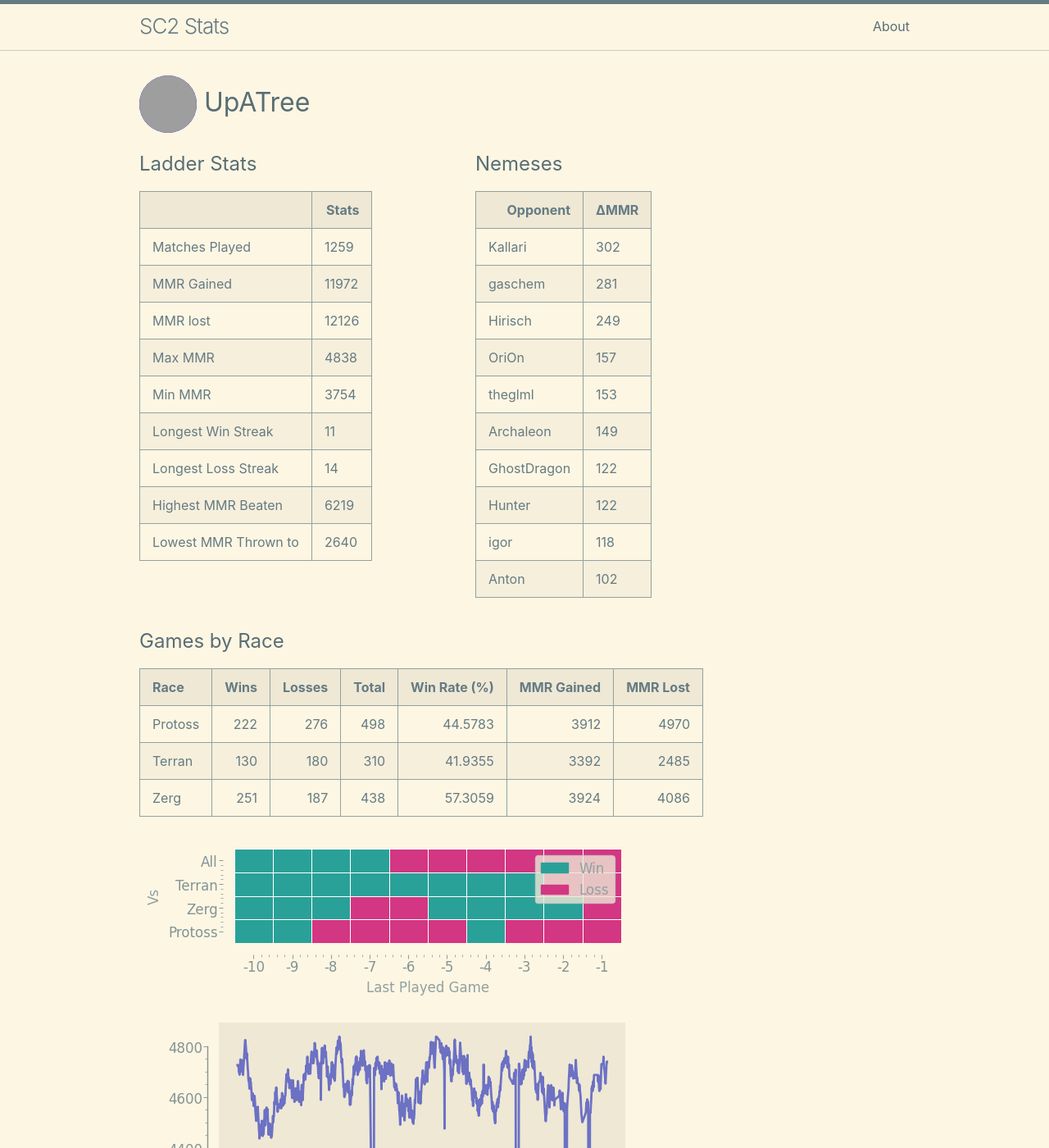
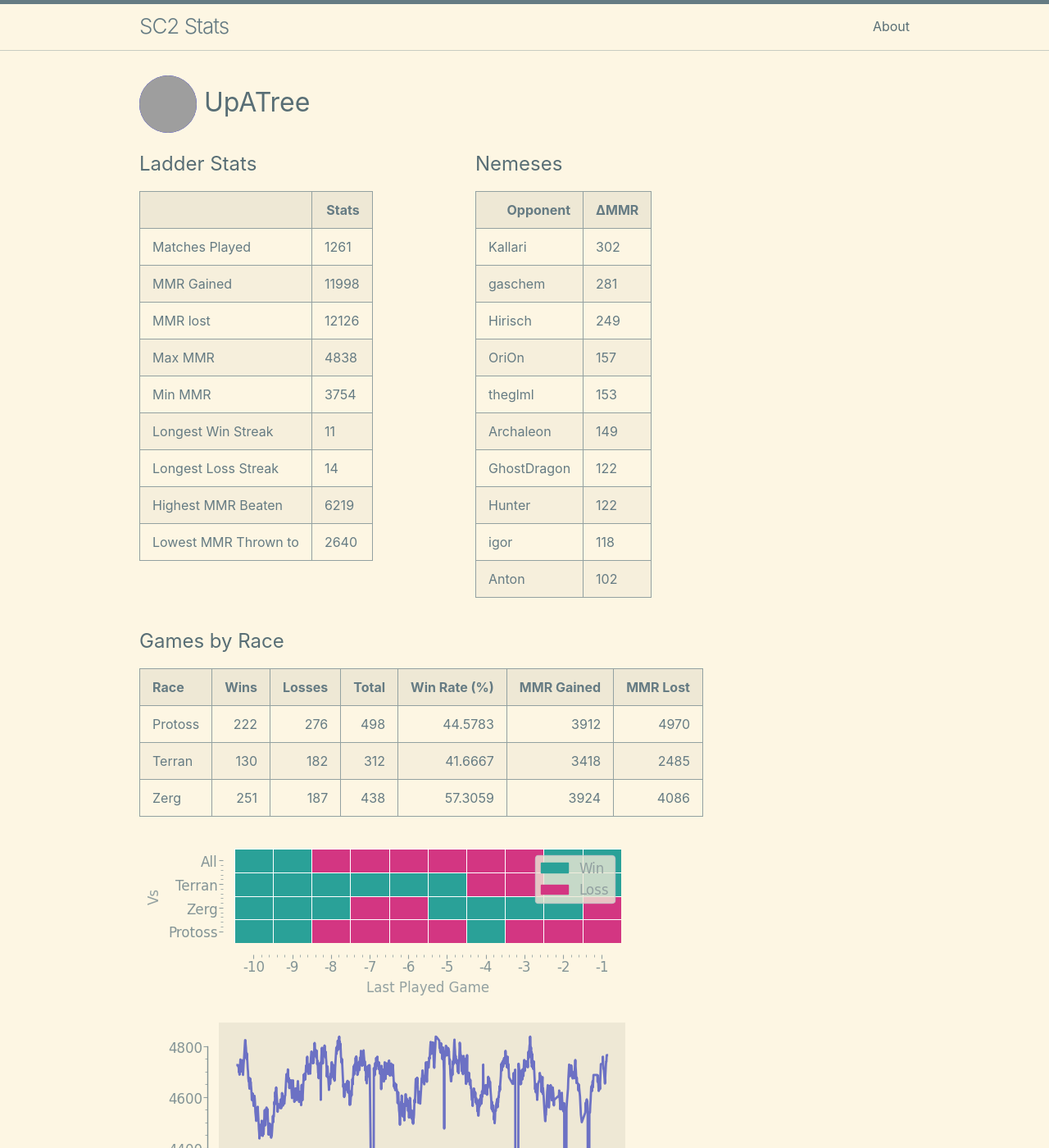
Before and after one commit to kylermurphy/UpATree, a Jekyll site: the page built from docs/index.md, in a window 1280 px wide and 1400 px high. Shown: the whole window at 82% size. Built offline with Jekyll 4.4.1, drawn with Linux system fonts in a browser that asks for light colours; grey boxes are pictures that could not be loaded.

Commit message:
running on push

```diff
--- a/docs/index.md
+++ b/docs/index.md
@@ -18,11 +18,11 @@ layout: home
   <tbody>
     <tr>
       <td>Matches Played</td>
-      <td>1259</td>
+      <td>1261</td>
     </tr>
     <tr>
       <td>MMR Gained</td>
-      <td>11972</td>
+      <td>11998</td>
     </tr>
     <tr>
       <td>MMR lost</td>
@@ -115,7 +115,7 @@ layout: home
 | Race    |   Wins |   Losses |   Total |   Win Rate (%) |   MMR Gained |   MMR Lost |
 |:--------|-------:|---------:|--------:|---------------:|-------------:|-----------:|
 | Protoss |    222 |      276 |     498 |        44.5783 |         3912 |       4970 |
-| Terran  |    130 |      180 |     310 |        41.9355 |         3392 |       2485 |
+| Terran  |    130 |      182 |     312 |        41.6667 |         3418 |       2485 |
 | Zerg    |    251 |      187 |     438 |        57.3059 |         3924 |       4086 |
 
 ![Games by Race](./assets/gm_hist.png)
--- a/log.txt
+++ b/log.txt
@@ -481,3 +481,4 @@ Writing a log file 2025-03-15 18:28:48.
 Writing a log file 2025-03-15 18:48:52.
 Writing a log file 2025-03-15 19:16:31.
 Writing a log file 2025-03-15 19:29:01.
+Writing a log file 2025-03-15 19:47:55.
```
Also changed, not shown: docs/assets/MMR.png, docs/assets/daily.png, docs/assets/gm_hist.png, docs/assets/r_wrt.png, 1 other file.
